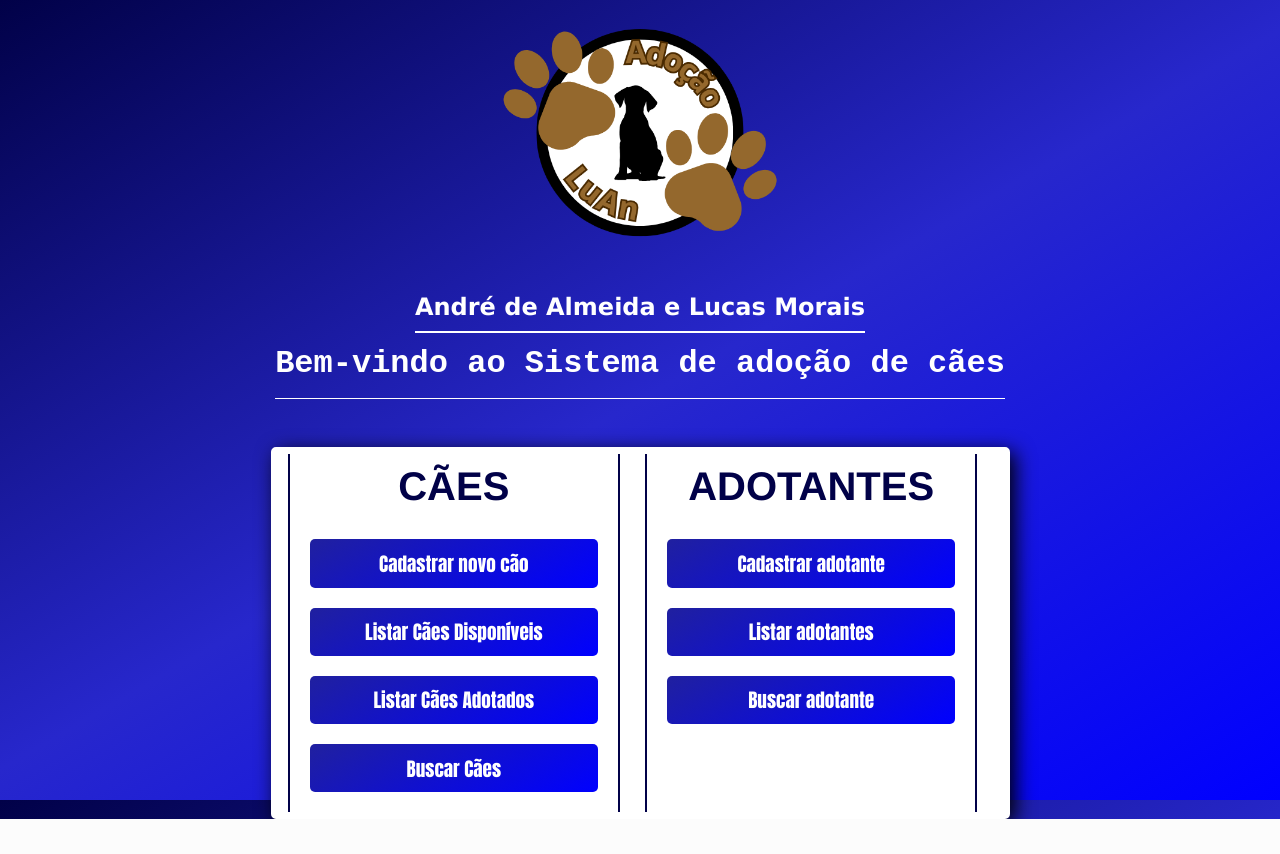
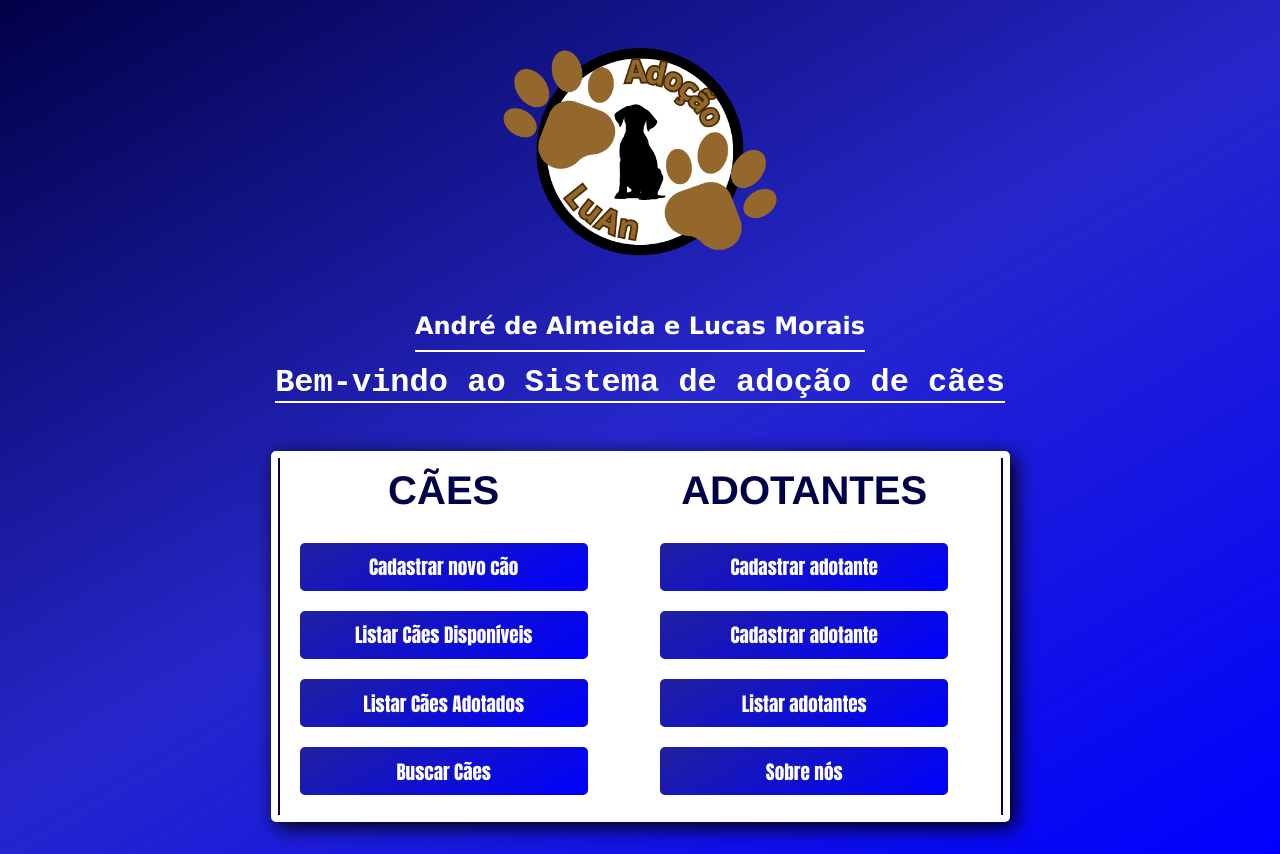
Before and after one commit to anndrem/projadocao, a PHP site: page / in a window 1280 px wide. Before the commit the page ends 819 px from the top, so only its background shows below. Run offline with PHP 8.4, Linux system fonts and the light colour scheme.

Commit message:
arrumando index

```diff
--- a/projeto_adocao/src/index.php
+++ b/projeto_adocao/src/index.php
@@ -30,8 +30,9 @@
                 <h3>ADOTANTES</h3>
                 <ul>
                     <li><a href="form_adotante.php">Cadastrar adotante</a><br><br>
+                    <li><a href="form_adotante.php">Cadastrar adotante</a><br><br>
                     <li><a href="listar_adotante.php">Listar adotantes</a><br><br>
-                    <li><a href="buscar_adotante.php">Buscar adotante</a><br><br>
+                    <li><a href="#">Sobre nós</a><br><br>
                 </ul>
             </div>
         </div>
--- a/projeto_adocao/src/styles/style.css
+++ b/projeto_adocao/src/styles/style.css
@@ -12,7 +12,7 @@ body{
     flex-direction: column;
     padding-top: 0;
     margin: 0;
-    height: 100vh;
+    padding-bottom: 2rem;
 }
 
 h2.nomes {
@@ -39,7 +39,7 @@ header::after {
     width: 100%;
     height: .1rem;
     background-color: white;
-    margin-top: 1rem;
+    margin-top: 0rem;
 }
 
 .container {
@@ -57,8 +57,6 @@ header::after {
 .container_cao{
     text-align: center;
     border-left: 2px solid rgb(1, 1, 72);
-    border-right: 2px solid rgb(1, 1, 72);
-    margin: 0px 20px 0 5px;
     h3{
         color: rgb(1, 1, 72);
         padding: 10px;
@@ -92,10 +90,11 @@ header::after {
 
 }
 .container_adotantes{
+    display: flex;
+    justify-content: center;
+    flex-wrap: wrap;
     text-align: center;
-    border-left: 2px solid rgb(1, 1, 72);
     border-right: 2px solid rgb(1, 1, 72);
-    margin: 0px 20px 0 5px;
     height: 100%;
     h3{
         color: rgb(1, 1, 72);
```
